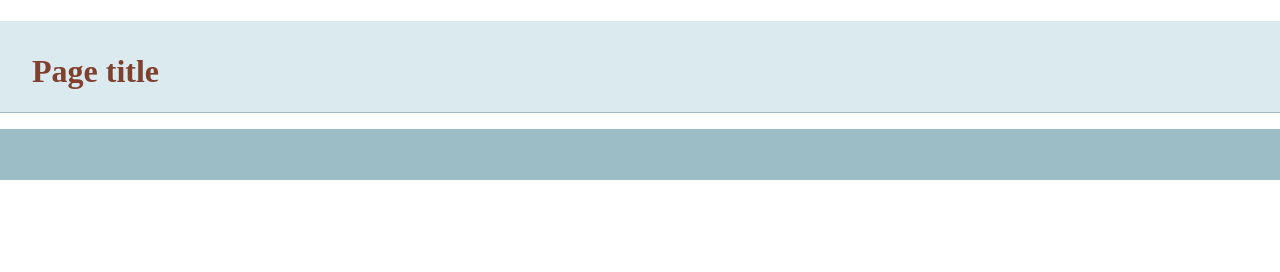
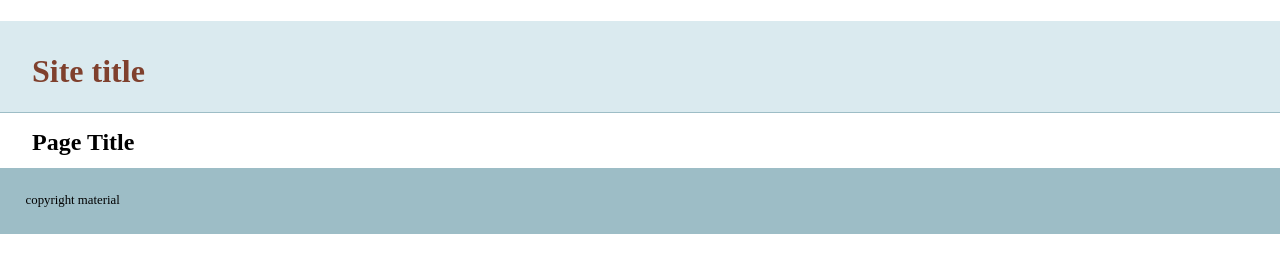
Before and after one commit to kanouteweb/git-basics, a plain HTML site: page index.html in a window 1280 px wide. Drawn offline with nearby package versions, Linux system fonts and the light colour scheme.

Commit message:
Added more info to the template

```diff
--- a/index.html
+++ b/index.html
@@ -14,13 +14,15 @@
     </head>
     <body>
     <header>
-	<h1>Page title</h1>
+	<h1>Site title</h1>
     </header>
     <nav id="pageNav">
     </nav>
     <main>
+	<h2>Page Title</h2>
     </main>
     <footer>
+	copyright material
     </footer>
         <script>
 //use the modernizr load to load up external scripts. This will load the scripts asynchronously, but the order listed matters. Although it will load all scripts in parallel, it will execute them in the order listed
```
